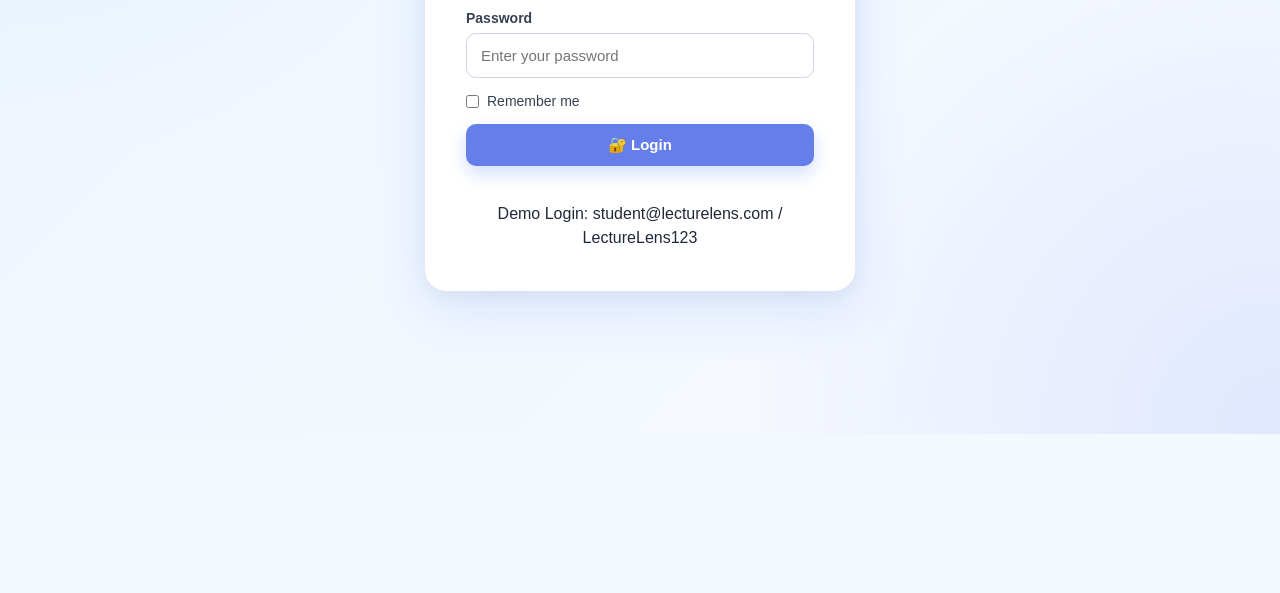
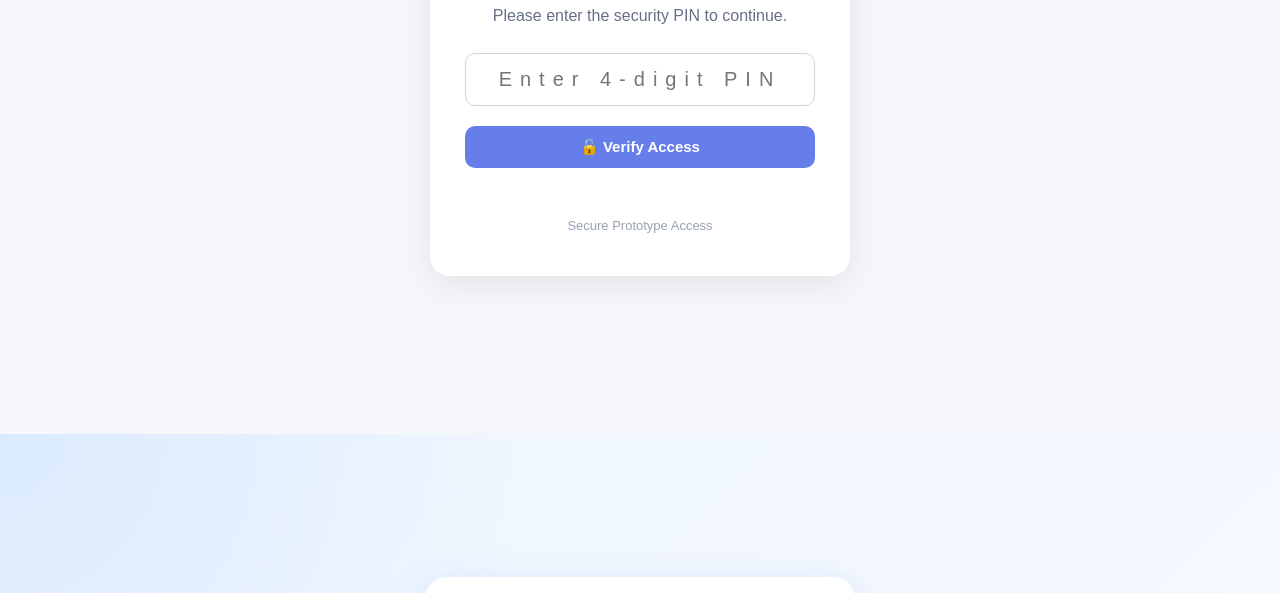
Before and after one commit to kalageriya-cmd/lecturelens, a website: page index1.html in a window 1280 px wide. Shown: the part 366-959 px from the top of the page. Before the commit the page ends 800 px from the top, so only its background shows below. Drawn offline with Linux system fonts and the light colour scheme.

Commit message:
Update index1.html

```diff
--- a/index1.html
+++ b/index1.html
@@ -21,6 +21,58 @@
 
 
 <body>
+
+<!-- =====================================================
+     SECURITY VERIFICATION
+===================================================== -->
+
+<div id="securityPage" class="security-page">
+
+    <div class="security-card">
+
+        <div class="security-icon">
+            🔐
+        </div>
+
+        <h1>LectureLens</h1>
+
+        <p class="security-title">
+            Secure Access
+        </p>
+
+        <p class="security-text">
+            Please enter the security PIN to continue.
+        </p>
+
+        <div class="security-input-group">
+            <input
+                type="password"
+                id="securityPin"
+                maxlength="4"
+                placeholder="Enter 4-digit PIN"
+                inputmode="numeric"
+            >
+        </div>
+
+        <button
+            id="verifySecurityBtn"
+            class="primary-btn security-btn"
+        >
+            🔓 Verify Access
+        </button>
+
+        <p
+            id="securityError"
+            class="error-message"
+        ></p>
+
+        <p class="security-demo">
+            Secure Prototype Access
+        </p>
+
+    </div>
+
+</div>
 
 
 <!-- =====================================================
```
